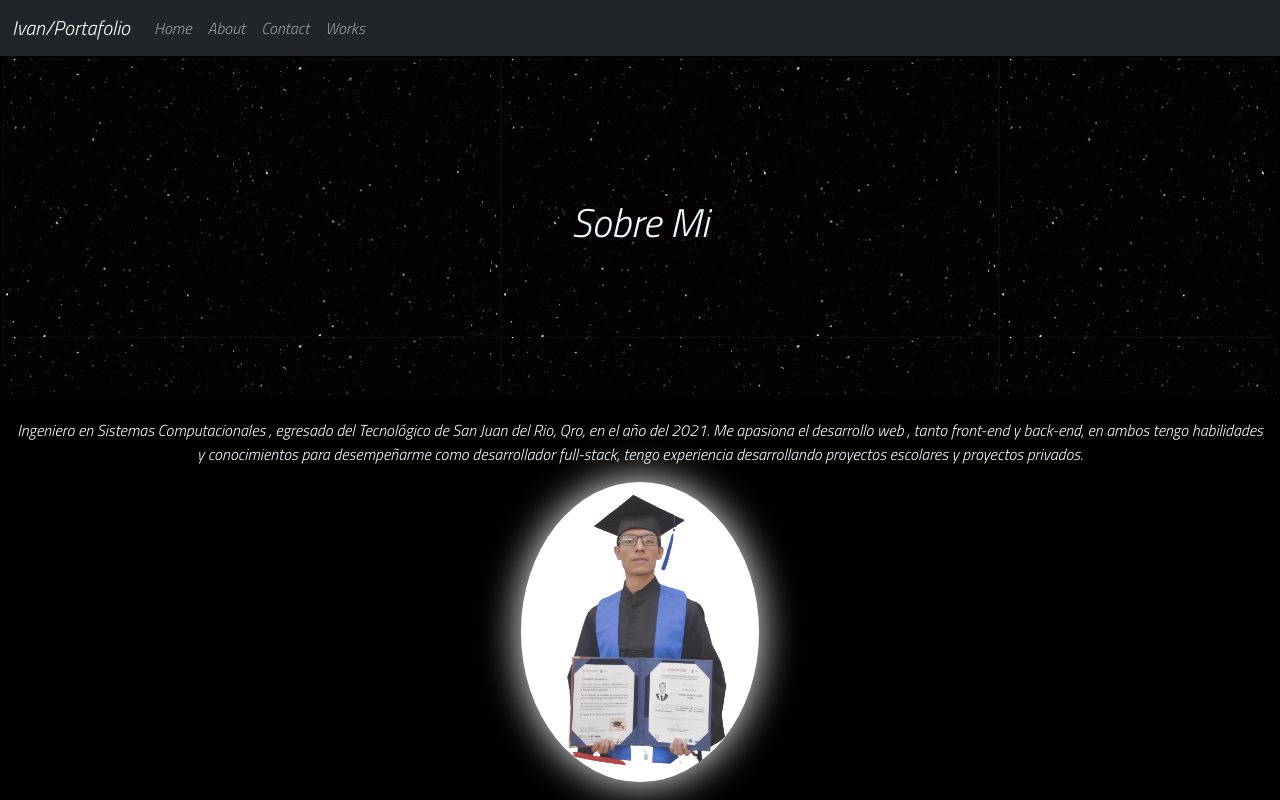
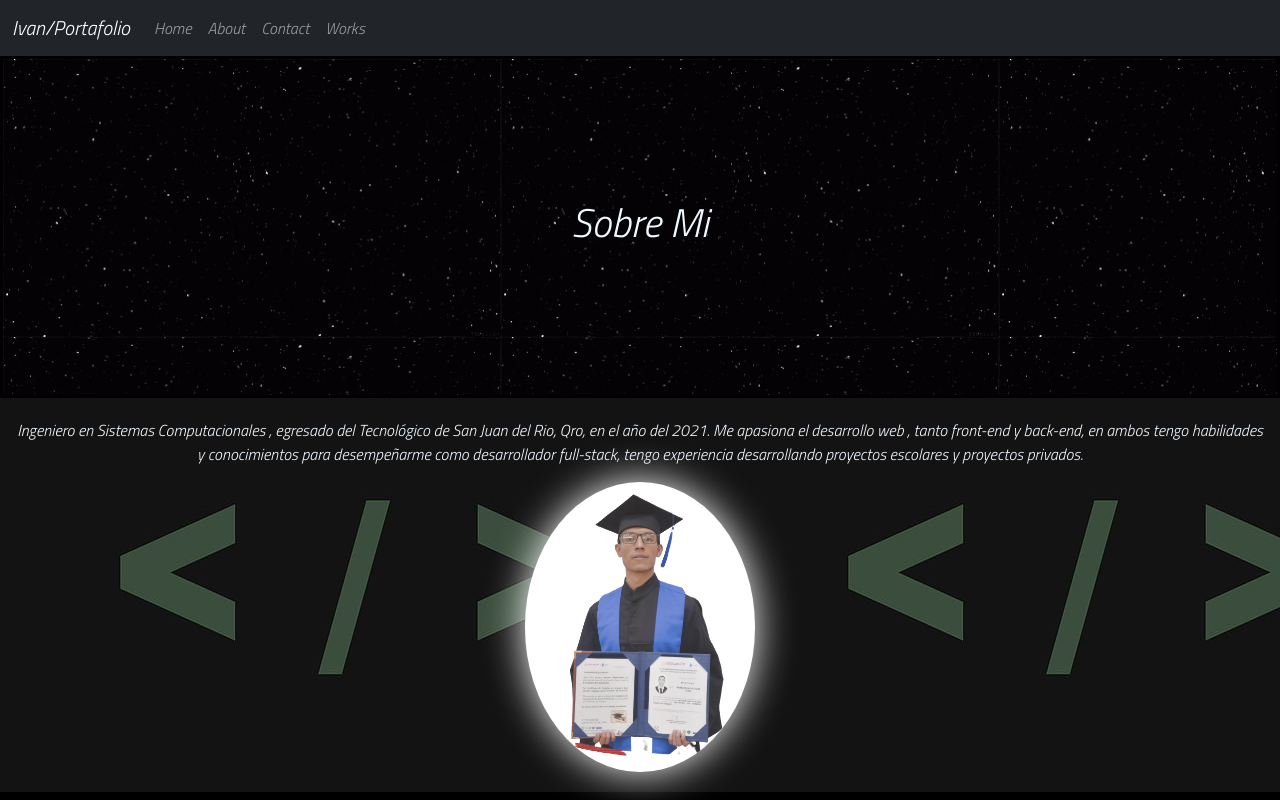
Before and after one commit to ivanISC95/portafolio, a React (Create React App) app in the folder portafolio/: page /portafolio/About in a window 1280 px wide. Shown: the top 800 px of the page. Built offline with nearby package versions, Linux system fonts and the light colour scheme.

Commit message:
Actualizacion de fondo

```diff
--- a/portafolio/src/Styles/Style.css
+++ b/portafolio/src/Styles/Style.css
@@ -72,29 +72,29 @@ li {
     background-image: url("../img/about.gif");
 }
 
-.aboutInicio {
-    color: aliceblue;
-    width: 100%;
-    height: 630px;
-    text-align: center;
-    display: flex;
-    justify-content: center;
-    background-color: black;
-}
 .HomePhoto{
     max-width: 300px;
-    max-height: 300px;
+    max-height: 290px;
     background-size: cover;
     border-radius: 50%;
+    margin: 0 auto;
     background-color: #fff;
-    margin: 0 auto;
     filter: drop-shadow(0 0 20px white);
     /*filter: drop-shadow(0 0 20px white);*/
 }
 
 .aboutImg {
-    height: 30%;
-    float: left;
+    padding: 3.45em;
+}
+
+.aboutInicio{
+    width: 100%;
+    height: 100%;
+    color: aliceblue;
+    text-align: center;
+    display: flex;
+    justify-content: center;
+    background-image: url("../img/fondoPrincipal.jpg");
 }
 
 .aboutInfo {
--- a/portafolio/src/components/Home/Home.js
+++ b/portafolio/src/components/Home/Home.js
@@ -2,16 +2,15 @@ import me from '../../img/me.png';
 
 export default function Home() {
     return (
-        <>
-            <div className="aboutInicio">
-                <div className="aboutInfo">
-                    <h2>Ingeniero en Sistemas Computacionales</h2>
+        <section className='aboutInicio'>
+            <div>
+                <header className='aboutImg'>
+                    <h1>Ingeniero en Sistemas Computacionales</h1>
+                    <h2>Desarrollador</h2>
                     <img src={me} alt="me" className='HomePhoto'></img>
-                    <h1 className='nombre'>Jose Ivan Perez Ugalde</h1>
-                </div>
-
+                    <h1>Jose Ivan Perez Ugalde</h1>
+                </header>
             </div>
-            <footer>V1.0.2 - Create by J.Ivan Perez</footer>
-        </>
+        </section>
     )
 }
--- a/portafolio/src/index.js
+++ b/portafolio/src/index.js
@@ -11,7 +11,7 @@ root.render(
   <React.StrictMode>
     <Provider store={store}>
       <App />
-    </Provider>,
+    </Provider>
   </React.StrictMode>
 );
 
```
Also changed, not shown: portafolio/src/img/fondoPrincipal.jpg (added).
